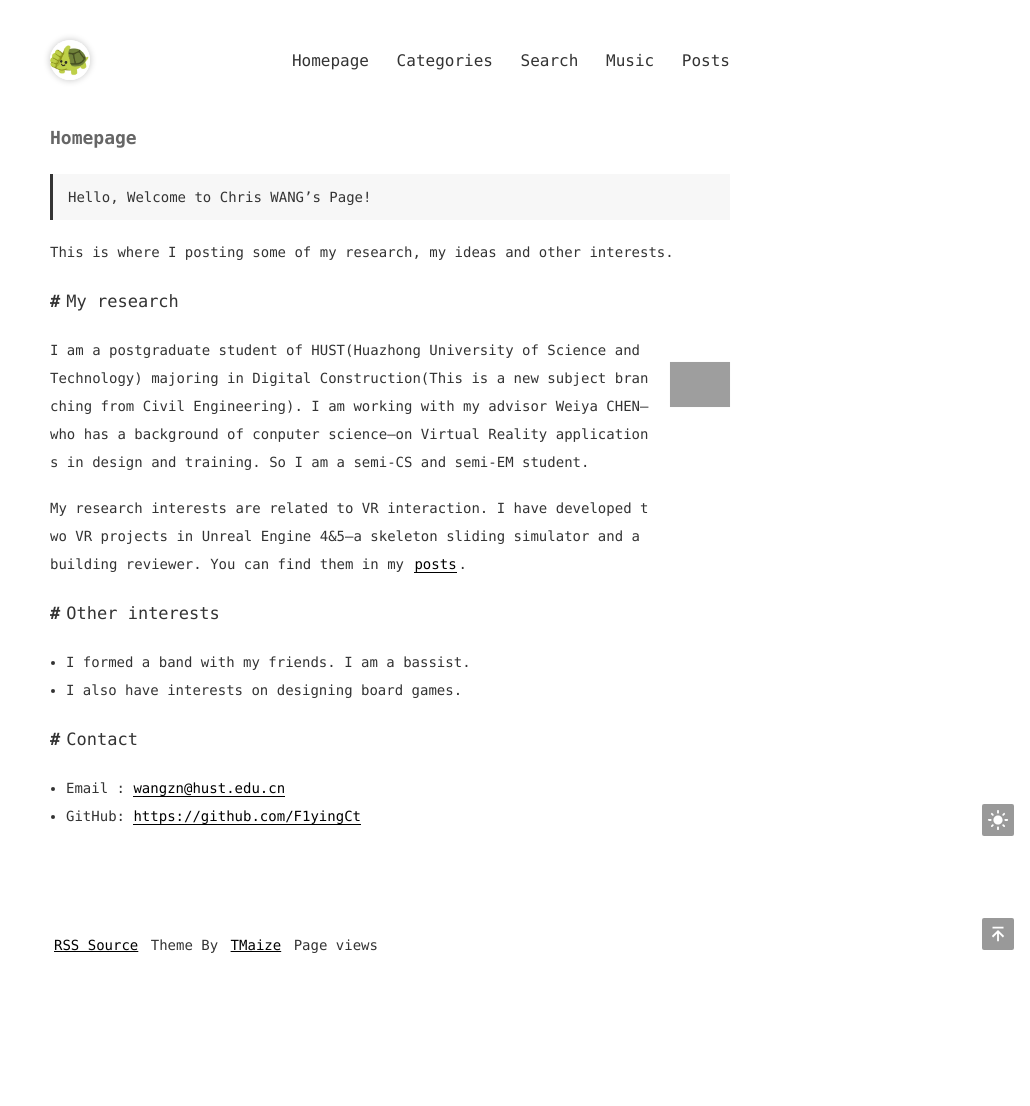
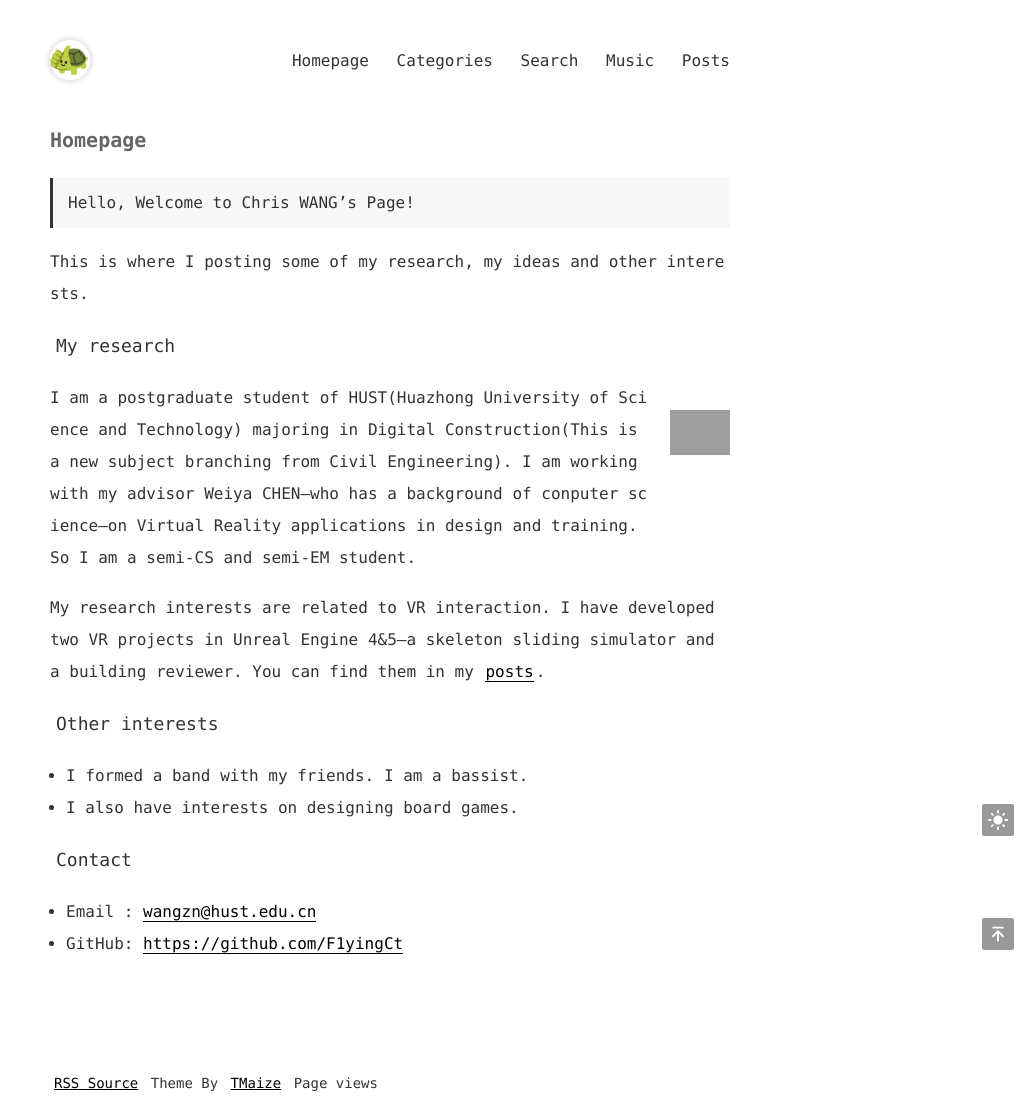
Before and after one commit to F1yingCt/F1yingCt.github.io, a Jekyll site: the page built from index.md, in a window 1280 px wide. Shown: the whole page, without its empty margins (250-1280 px from the left). Built offline with Jekyll 4.4.1, drawn with Linux system fonts in a browser that asks for light colours; comment, search, counter and statistics services are not loaded; before the commit the page ends 968 px from its top, so only the background shows below that; grey boxes are pictures that could not be loaded.

Commit message:
css-fontsize

```diff
--- a/static/css/post.css
+++ b/static/css/post.css
@@ -1,15 +1,15 @@
 .page-post {
-  font-size: 14px;
+  font-size: 16px;
   line-height: 2;
   word-break: break-all;
 }
 .page-post .title {
-  font-size: 18px;
+  font-size: 20px;
   font-weight: bold;
   color: #666666;
 }
 .page-post .subtitle {
-  font-size: 12px;
+  font-size: 14px;
   color: #999999;
 }
 .page-post .post > * {
@@ -22,13 +22,13 @@
 .page-post .post h1,
 .page-post .post h2 {
   font-weight: normal;
-  font-size: 17px;
+  font-size: 18px;
   position: relative;
   cursor: pointer;
 }
 .page-post .post h1::before,
 .page-post .post h2::before {
-  content: '#';
+  content: '';
   top: 0;
   font-weight: bold;
   padding-right: 6px;
@@ -37,7 +37,7 @@
 .page-post h4,
 .page-post h5,
 .page-post h6 {
-  font-size: 15px;
+  font-size: 16px;
   font-weight: bold;
 }
 .page-post blockquote {
@@ -153,10 +153,10 @@
 }
 @media screen and (max-width: 560px) {
   .page-post {
-    font-size: 13px;
+    font-size: 14px;
   }
   .page-post pre code {
-    font-size: 12px;
+    font-size: 13px;
   }
   .page-post .post > * {
     margin: 15px 0;
```
